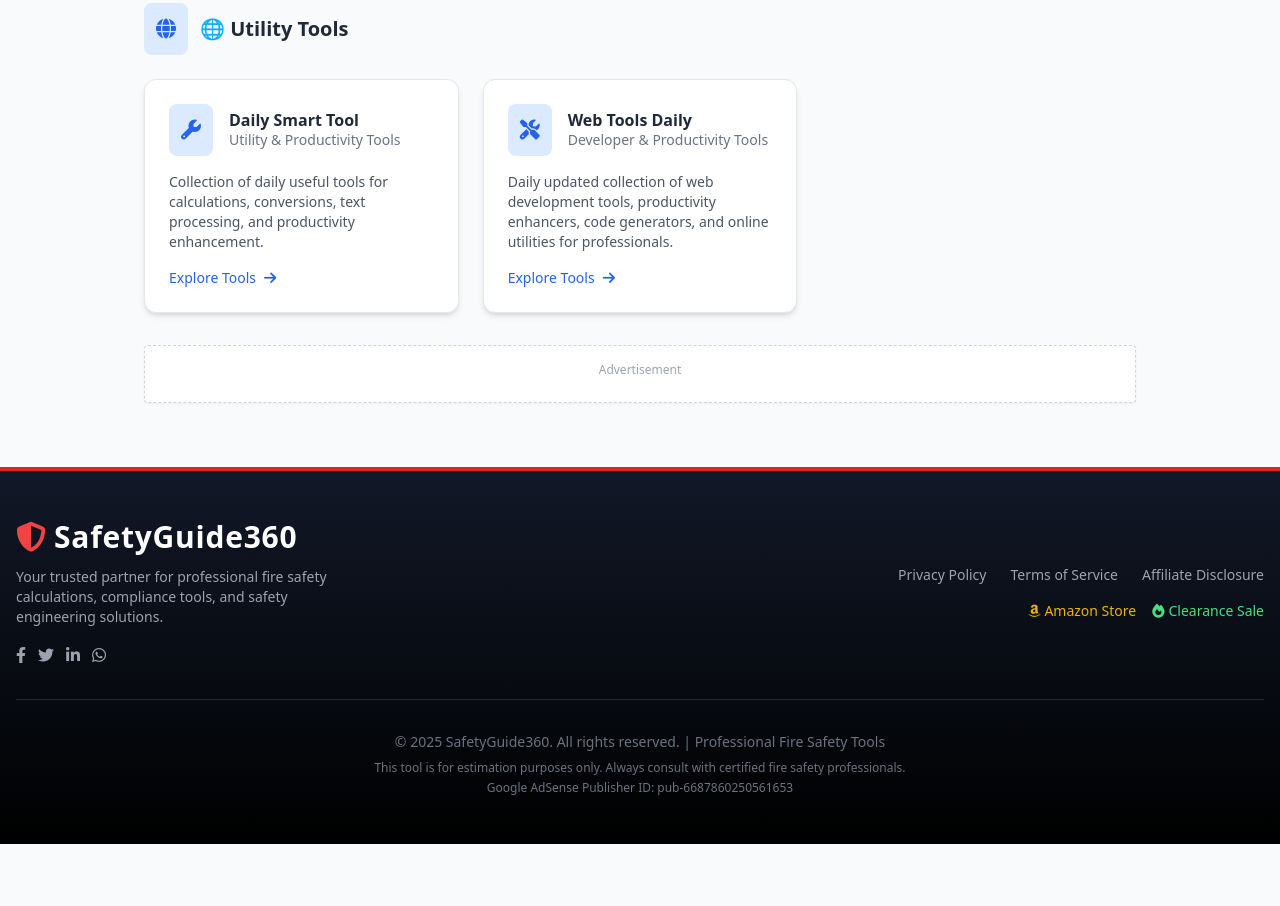
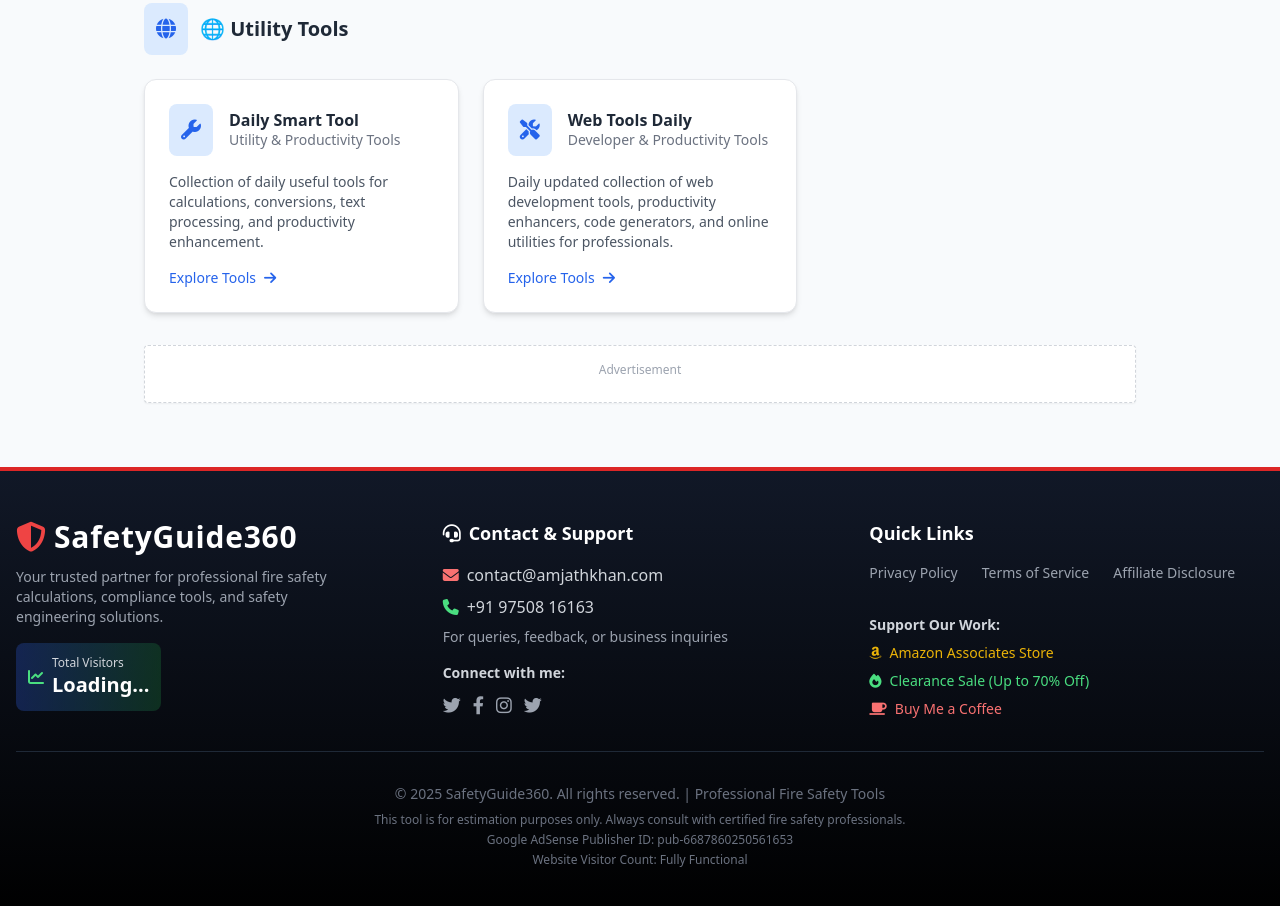
Before and after one commit to AmjathKhan001/Safetyguide360-Ceilingmounted-Fireextinguisher-Cost-Estimation-Tool, a website: page index.html in a window 1280 px wide. Shown: the part 3232-4138 px from the top of the page. Before the commit the page ends 4076 px from the top, so only its background shows below. Drawn offline with nearby package versions, Linux system fonts and the light colour scheme.

Commit message:
Update index.html

```diff
--- a/index.html
+++ b/index.html
@@ -919,8 +919,9 @@
     <!-- Footer -->
 <footer class="bg-gradient-to-b from-gray-900 to-black text-white py-12 mt-auto border-t-4 border-red-600">
     <div class="container mx-auto px-4">
-            <div class="flex flex-col md:flex-row justify-between items-center">
-                <div class="text-center md:text-left mb-6 md:mb-0">
+        <div class="grid grid-cols-1 md:grid-cols-3 gap-8 mb-8">
+            <!-- Brand Section -->
+            <div class="text-center md:text-left">
                 <div class="flex items-center justify-center md:justify-start space-x-2 mb-3">
                     <i class="fas fa-shield-alt text-red-500 text-3xl"></i>
                     <span class="text-3xl font-bold tracking-wide">SafetyGuide360</span>
@@ -928,53 +929,85 @@
                 <p class="text-gray-400 text-sm mt-3 max-w-xs">
                     Your trusted partner for professional fire safety calculations, compliance tools, and safety engineering solutions.
                 </p>
-                    <!-- Social Sharing in Footer -->
-                    <div class="flex space-x-3 mt-4 justify-center md:justify-start">
-                        <a href="https://www.facebook.com/sharer/sharer.php?u=https://safetyguide360.com"
-                           target="_blank"
-                           rel="noopener noreferrer"
-                           class="text-gray-400 hover:text-white transition"
-                           aria-label="Share on Facebook">
-                            <i class="fab fa-facebook-f"></i>
-                        </a>
-                        <a href="https://twitter.com/intent/tweet?url=https://safetyguide360.com"
-                           target="_blank"
-                           rel="noopener noreferrer"
-                           class="text-gray-400 hover:text-white transition"
-                           aria-label="Share on Twitter">
-                            <i class="fab fa-twitter"></i>
-                        </a>
-                        <a href="https://www.linkedin.com/shareArticle?mini=true&url=https://safetyguide360.com"
-                           target="_blank"
-                           rel="noopener noreferrer"
-                           class="text-gray-400 hover:text-white transition"
-                           aria-label="Share on LinkedIn">
-                            <i class="fab fa-linkedin-in"></i>
-                        </a>
-                        <a href="https://wa.me/?text=Check%20out%20SafetyGuide360%20-%20Professional%20Fire%20Safety%20Tools%3A%20https%3A%2F%2Fsafetyguide360.com"
-                           target="_blank"
-                           rel="noopener noreferrer"
-                           class="text-gray-400 hover:text-white transition"
-                           aria-label="Share on WhatsApp">
-                            <i class="fab fa-whatsapp"></i>
-                        </a>
-                    </div>
-                </div>
-
-                <div class="flex flex-col items-center md:items-end space-y-4">
-                    <div class="flex flex-wrap justify-center space-x-6 text-sm font-medium">
-                        <button onclick="toggleModal('privacyModal')" class="text-gray-400 hover:text-white transition-colors hover:underline">Privacy Policy</button>
-                        <button onclick="toggleModal('termsModal')" class="text-gray-400 hover:text-white transition-colors hover:underline">Terms of Service</button>
-                        <button onclick="toggleModal('affiliateModal')" class="text-gray-400 hover:text-white transition-colors hover:underline">Affiliate Disclosure</button>
-                    </div>
-
-                    <div class="flex space-x-4">
-                        <a href="https://amzn.to/49YYGrJ" target="_blank" rel="noopener noreferrer" class="text-yellow-500 hover:text-yellow-400 text-sm flex items-center">
-                            <i class="fab fa-amazon mr-1"></i> Amazon Store
-                        </a>
-                        <a href="https://amzn.to/4p8ceG6" target="_blank" rel="noopener noreferrer" class="text-green-400 hover:text-green-300 text-sm flex items-center">
-                            <i class="fas fa-fire mr-1"></i> Clearance Sale
-                        </a>
+
+                <!-- Visitor Counter -->
+                <div class="mt-4 bg-gradient-to-r from-blue-900/50 to-green-900/50 p-3 rounded-lg inline-block">
+                    <div class="flex items-center space-x-2">
+                        <i class="fas fa-chart-line text-green-400"></i>
+                        <div>
+                            <div class="text-xs text-gray-300">Total Visitors</div>
+                            <div class="text-xl font-bold" id="visitorCounter">Loading...</div>
+                        </div>
+                    </div>
+                </div>
+            </div>
+
+            <!-- Contact Information -->
+            <div class="text-center md:text-left">
+                <h4 class="text-lg font-bold mb-4 flex items-center justify-center md:justify-start">
+                    <i class="fas fa-headset mr-2"></i> Contact & Support
+                </h4>
+                <div class="space-y-2">
+                    <p class="flex items-center justify-center md:justify-start">
+                        <i class="fas fa-envelope mr-2 text-red-400"></i>
+                        <a href="mailto:contact@amjathkhan.com" class="text-gray-300 hover:text-white transition">
+                            contact@amjathkhan.com
+                        </a>
+                    </p>
+                    <p class="flex items-center justify-center md:justify-start">
+                        <i class="fas fa-phone mr-2 text-green-400"></i>
+                        <a href="tel:+919750816163" class="text-gray-300 hover:text-white transition">
+                            +91 97508 16163
+                        </a>
+                    </p>
+                    <p class="text-sm text-gray-400 mt-3">
+                        For queries, feedback, or business inquiries
+                    </p>
+                </div>
+
+                <!-- Social Links -->
+                <div class="mt-4">
+                    <h5 class="text-sm font-semibold mb-2 text-gray-300">Connect with me:</h5>
+                    <div class="flex space-x-3 justify-center md:justify-start">
+                        <a href="https://bsky.app/profile/amjathkhan.bsky.social" target="_blank" rel="noopener noreferrer" class="text-gray-400 hover:text-white transition" title="Bluesky">
+                            <i class="fab fa-twitter text-lg"></i>
+                        </a>
+                        <a href="https://www.facebook.com/Amjathkhan.s" target="_blank" rel="noopener noreferrer" class="text-gray-400 hover:text-white transition" title="Facebook">
+                            <i class="fab fa-facebook-f text-lg"></i>
+                        </a>
+                        <a href="https://www.instagram.com/amjathkhan_official/" target="_blank" rel="noopener noreferrer" class="text-gray-400 hover:text-white transition" title="Instagram">
+                            <i class="fab fa-instagram text-lg"></i>
+                        </a>
+                        <a href="https://x.com/amjikhan" target="_blank" rel="noopener noreferrer" class="text-gray-400 hover:text-white transition" title="Twitter/X">
+                            <i class="fab fa-twitter text-lg"></i>
+                        </a>
+                    </div>
+                </div>
+            </div>
+
+            <!-- Quick Links -->
+            <div class="text-center md:text-left">
+                <h4 class="text-lg font-bold mb-4">Quick Links</h4>
+                <div class="flex flex-wrap justify-center md:justify-start space-x-6 text-sm font-medium">
+                    <button onclick="toggleModal('privacyModal')" class="text-gray-400 hover:text-white transition-colors hover:underline mb-2">Privacy Policy</button>
+                    <button onclick="toggleModal('termsModal')" class="text-gray-400 hover:text-white transition-colors hover:underline mb-2">Terms of Service</button>
+                    <button onclick="toggleModal('affiliateModal')" class="text-gray-400 hover:text-white transition-colors hover:underline mb-2">Affiliate Disclosure</button>
+                </div>
+
+                <!-- Support Options -->
+                <div class="mt-6">
+                    <h5 class="text-sm font-semibold mb-2 text-gray-300">Support Our Work:</h5>
+                    <div class="flex flex-col space-y-2">
+                        <a href="https://amzn.to/49YYGrJ" target="_blank" rel="noopener noreferrer" class="text-yellow-500 hover:text-yellow-400 text-sm flex items-center justify-center md:justify-start">
+                            <i class="fab fa-amazon mr-2"></i> Amazon Associates Store
+                        </a>
+                        <a href="https://amzn.to/4p8ceG6" target="_blank" rel="noopener noreferrer" class="text-green-400 hover:text-green-300 text-sm flex items-center justify-center md:justify-start">
+                            <i class="fas fa-fire mr-2"></i> Clearance Sale (Up to 70% Off)
+                        </a>
+                        <a href="https://buymeacoffee.com/s.amjathkhan" target="_blank" rel="noopener noreferrer" class="text-red-400 hover:text-red-300 text-sm flex items-center justify-center md:justify-start">
+                            <i class="fas fa-coffee mr-2"></i> Buy Me a Coffee
+                        </a>
+                    </div>
                 </div>
             </div>
         </div>
@@ -983,6 +1016,7 @@
             <p>&copy; 2025 SafetyGuide360. All rights reserved. | Professional Fire Safety Tools</p>
             <p class="mt-2 text-xs">This tool is for estimation purposes only. Always consult with certified fire safety professionals.</p>
             <p class="mt-1 text-xs">Google AdSense Publisher ID: pub-6687860250561653</p>
+            <p class="mt-1 text-xs">Website Visitor Count: Fully Functional</p>
         </div>
     </div>
 </footer>
```
Lines whose indentation alone changed are shown as unchanged.
